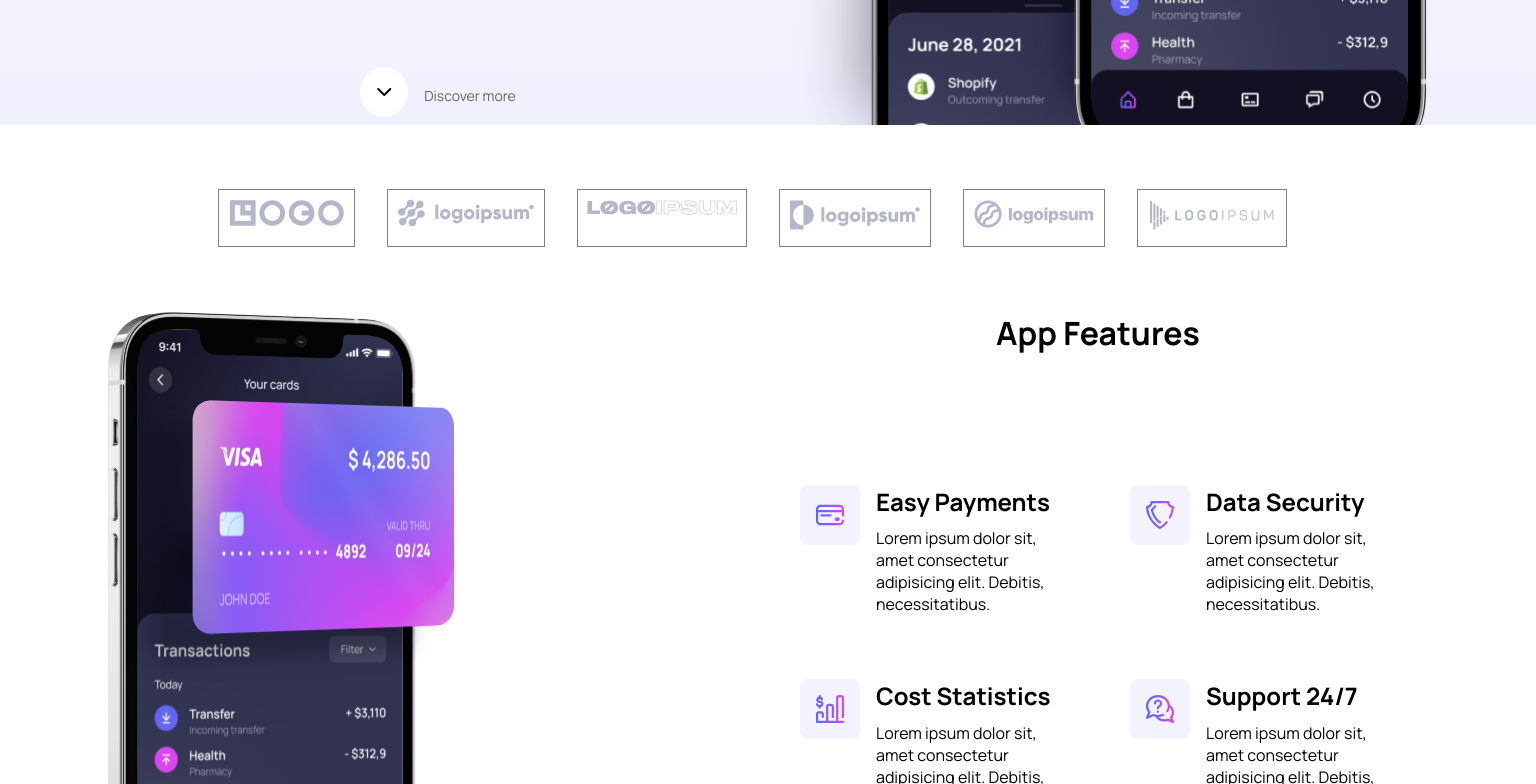
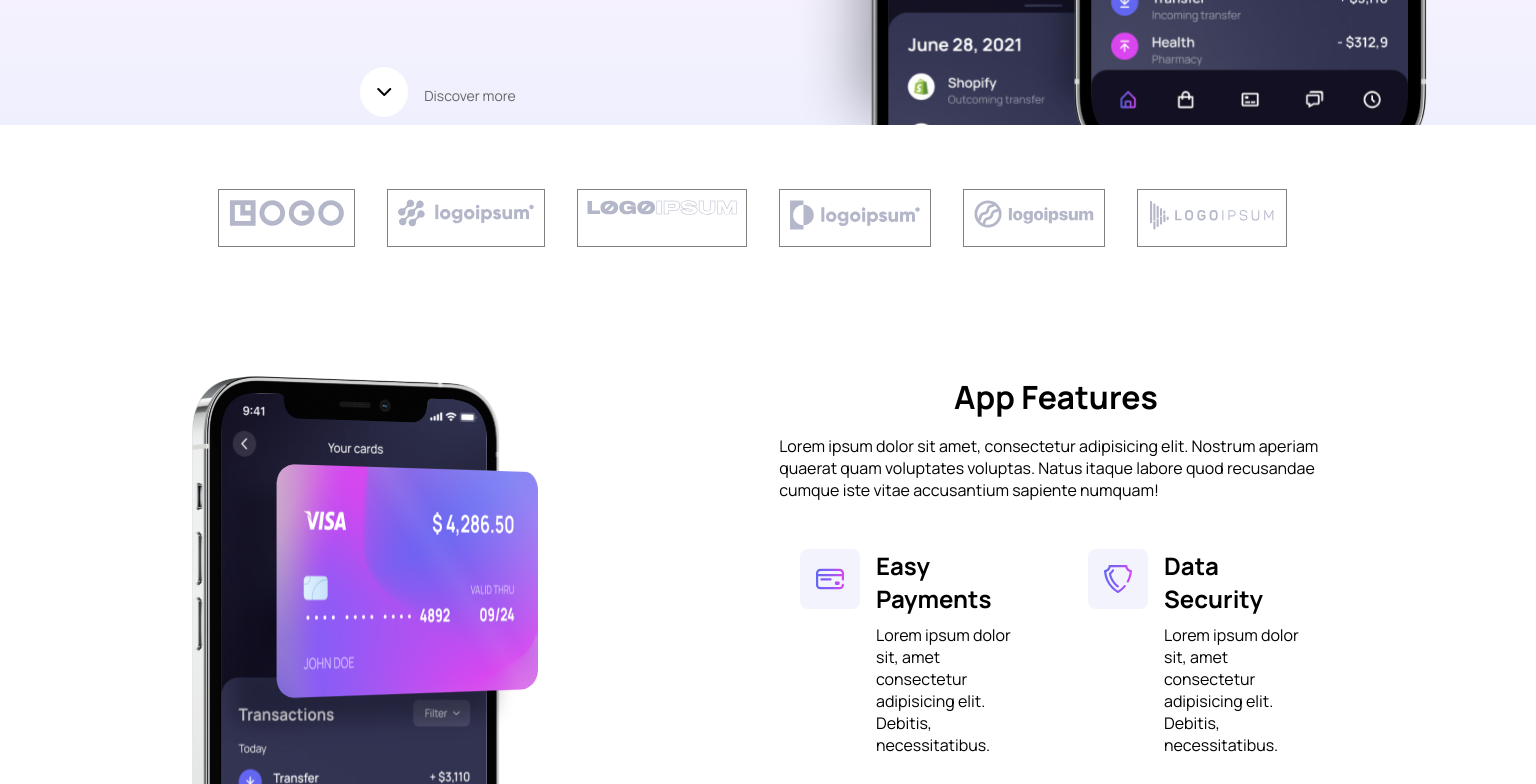
Before and after one commit to eriknyberg91/inlamningsuppgift-jsreact, a React (Vite) app: page / in a window 1536 px wide. Shown: the part 720-1504 px from the top of the page. Built offline with nearby package versions, Linux system fonts and the light colour scheme; no server answers.

Commit message:
Add improved styling for background color and text color

```diff
--- a/src/App.jsx
+++ b/src/App.jsx
@@ -63,21 +63,27 @@ const App = () => {
   const brandingImages = [
     {
       imageSource: logoipsum,
+      type: 'tablet-branding'
     },
     {
       imageSource: logoipsum1,
+      type: 'tablet-branding'
     },
     {
       imageSource: logoipsum2,
+      type: 'tablet-branding'
     },
     {
       imageSource: logoipsum3,
+      type: 'tablet-branding'
     },
     {
       imageSource: logoipsum4,
+      type: 'desktop-branding'
     },
     {
       imageSource: logoipsum5,
+      type: 'desktop-branding'
     },
 
   ]
--- a/src/components/Branding.css
+++ b/src/components/Branding.css
@@ -14,6 +14,18 @@
 
 
 @media (min-width: 768px) {
+    .branding-container {
+        width: 100%;
+        display: flex;
+        justify-content: center;
+    }
+    .branding-item {
+        margin-right: 2rem;
+        border: 1px solid gray;
+        padding: .5rem;
+        margin-top: 4rem;
+        margin-bottom: 4rem;
+    }
     .tablet-branding{
         display: block;
     }
@@ -33,7 +45,5 @@
         width: 100%;
         display: flex;
         justify-content: center;
-        margin-bottom: 4rem;
-        margin-top: 4rem;
     }
 }
--- a/src/components/Branding.jsx
+++ b/src/components/Branding.jsx
@@ -16,6 +16,7 @@ const Branding = ({brandingList}) => {
           <BrandingItem
             key={index}
             imageSource={brand.imageSource}
+            type={brand.type}
             className="branding-item"
           />
         );
--- a/src/components/BrandingItem.jsx
+++ b/src/components/BrandingItem.jsx
@@ -1,7 +1,7 @@
-const BrandingItem = ({ imageSource }) => {
+const BrandingItem = ({ imageSource, type }) => {
   console.log("BrandingItem received:", imageSource);
   return (
-    <div className='branding-item'>
+    <div className={`branding-item ${type}`}>
       <img
         src={imageSource}
         alt="Brand logo"
--- a/src/components/FAQ.css
+++ b/src/components/FAQ.css
@@ -1,5 +1,5 @@
-.faq-container {
-    margin-top: 2rem;
+.faq-info h1 {
+    margin-top: 4rem;
 }
 
 .faq-info {
@@ -94,7 +94,6 @@
 
 @media (min-width: 1400px) {
     .faq-container {
-        max-width: 1320px;
         display: grid;
         grid-template-areas:
             "info questions"
@@ -102,12 +101,12 @@
         grid-template-columns: 1fr 2fr;
         gap: 1rem;
         place-self: center;
-        margin-bottom: 2rem;
     }
 
     .faq-info {
         grid-area: info;
         width: 100%;
+        margin-left: 6rem;
     }
 
     .faq-get-in-touch-container {
@@ -115,6 +114,7 @@
         margin-top: 0;
         margin-bottom: 0;
         padding: 0;
+        margin-left: 8rem;
     }
 
     .faq-questions {
--- a/src/components/FAQItem.css
+++ b/src/components/FAQItem.css
@@ -1,5 +1,5 @@
 .faqitem-container {
-    width: 90%;
+    width: 70%;
     margin: auto;
     padding: 15px;
     margin-bottom: 10px;
@@ -65,11 +65,13 @@
 
 
 @media (min-width: 768px) {
-    .faqitem-question-container {
-
+    .faq-get-in-touch-container {
+        margin: 0;
     }
 
 }
 @media (min-width: 1400px) {
-
+    .faq-get-in-touch-container {
+        margin-left: 9rem;
+    }
 }
--- a/src/components/Features.css
+++ b/src/components/Features.css
@@ -13,6 +13,7 @@
     padding: 0 .7em;
     margin-top: 1rem;
     margin-bottom: 1rem;
+    color: black;
 }
 
 .features-image-container {
@@ -44,8 +45,15 @@
     .features-container {
         display: grid;
         grid-template-columns: 1fr 1fr;
-        max-width: 1320px;
         margin: auto;
-        margin-top: 3rem;
+    }
+
+    .features-image-container {
+        margin-top: 4rem;
+        margin-left: 12rem;
+    }
+    .features-text-container {
+        margin-top: 4rem;
+        margin-right: 12rem;
     }
 }
--- a/src/components/Footer.css
+++ b/src/components/Footer.css
@@ -4,7 +4,6 @@
     align-items: center;
     justify-content: center;
     background-color: var(--color-gray-100);
-    margin-bottom: 3rem;
     padding: .8rem
 }
 
--- a/src/components/HowDoesItWork.css
+++ b/src/components/HowDoesItWork.css
@@ -3,12 +3,12 @@
     flex-direction: column;
     justify-content: center;
     align-items: center;
-    margin-top: 4rem;
     background-color: #F3F6FF;
 }
 
 .how-does-it-work-container h1 {
     margin-bottom: 1.5rem;
+    margin-top: 3rem;
 }
 
 .how-does-it-work-text-container {
--- a/src/components/Navbar.css
+++ b/src/components/Navbar.css
@@ -152,10 +152,14 @@
   @media (min-width: 1400px) {
 
     .navbar-container {
-        max-width: 1320px;
         grid-template-columns: auto 1fr auto auto;
         gap: 2rem;
         margin: auto;
+    }
+
+    .navbar-header-container {
+      max-width: 1320px;
+      margin: auto;
     }
     #auth-signin {
         display: block;
@@ -168,6 +172,7 @@
 
         .nav-link {
             margin-right: 1rem;
+            color: #FFF;
         }
       }
   }
--- a/src/components/ProductInfo.jsx
+++ b/src/components/ProductInfo.jsx
@@ -38,11 +38,11 @@ const ProductInfo = () => {
                 <div class="product-details-container">
                     <div class="product-details">
                         <img src={IconCard} alt="" />
-                        <p>Lorem ipsum dolor sit amet consectetur adipisicing elit. Eos, distinctio.</p>
+                        <p style={{color: darkMode ? '#FFF' : 'black'}}>Lorem ipsum dolor sit amet consectetur adipisicing elit. Eos, distinctio.</p>
                     </div>
                     <div class="product-details">
                         <img src={IconCard} alt="" />
-                        <p>Lorem ipsum dolor sit amet consectetur adipisicing elit. Eos, distinctio.</p>
+                        <p style={{color: darkMode ? '#FFF' : 'black'}}>Lorem ipsum dolor sit amet consectetur adipisicing elit. Eos, distinctio.</p>
                     </div>
                 </div>
 
--- a/src/components/Testimonials.css
+++ b/src/components/Testimonials.css
@@ -1,18 +1,17 @@
-.clients-container {
+.testimonials-container {
     display: none;
 }
 
 
 @media (min-width: 768px) {
 
-
 }
 @media (min-width: 1400px) {
     .testimonials-container {
+        display: grid;
         padding: 4rem 2rem;
         justify-content: center;
         background-color: var(--color-gray-100);
-        max-width: 1320px;
         margin: auto;
     }
 
```
